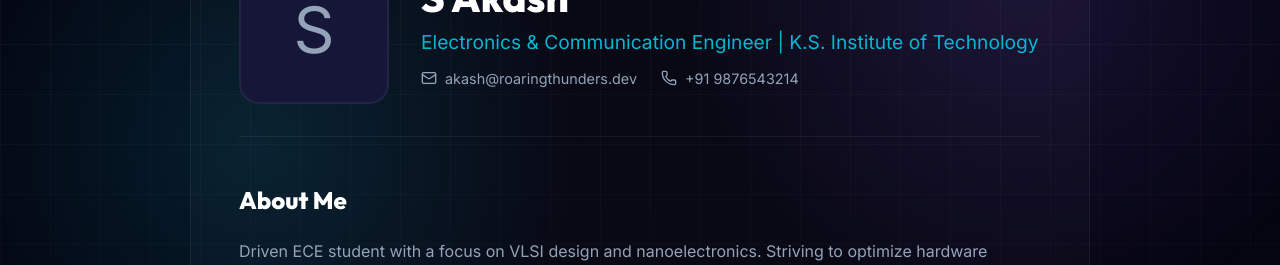
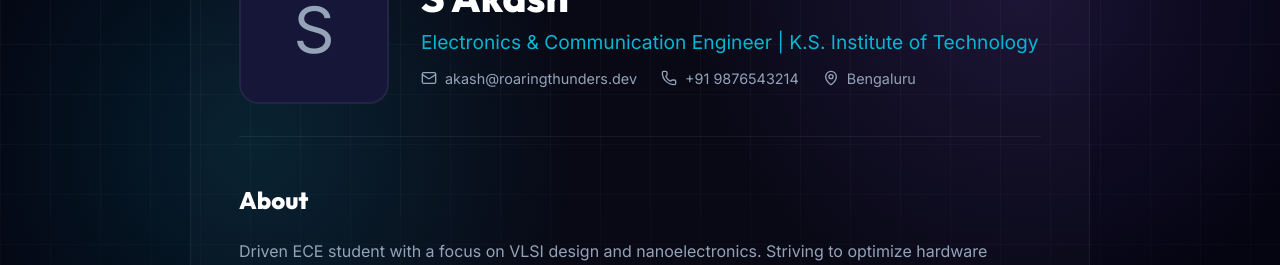
Before and after one commit to shreyasr8thb-svg/roaring-thunders, a React (Vite) app: page /team/akash in a window 1280 px wide. Shown: the part 256-521 px from the top of the page. Built offline with nearby package versions, Linux system fonts and the light colour scheme.

Commit message:
Update Shreyas info, add clickable contact links, support profile photos

```diff
--- a/src/data/team.js
+++ b/src/data/team.js
@@ -4,10 +4,13 @@ export const teamData = [
     name: "Shreyas R Kowshik",
     role: "Electronics & Communication Engineer",
     institute: "K.S. Institute of Technology",
-    email: "shreyas@roaringthunders.dev",
-    phone: "+91 9876543210",
-    about: "Passionate ECE student specializing in embedded systems and IoT. Strong problem-solving skills with a focus on building efficient, interconnected electronic systems.",
-    skills: ["Embedded C", "IoT Architecture", "Arduino/Raspberry Pi", "Python", "Circuit Design", "Signal Processing"],
+    email: "shreyasr8thb@gmail.com",
+    phone: "9972938188",
+    linkedin: "https://linkedin.com/in/shreyas-r-kowshik-894ba3205",
+    location: "Bengaluru",
+    photo: "/shreyas.jpg", // Place the image in the 'public' folder named 'shreyas.jpg'
+    about: "Enthusiastic and motivated fresher with a strong foundation in VLSI and a keen interest in Semiconductor technologies. Seeking to begin my career in the VLSI and semiconductor industry with an innovative organisation.",
+    skills: ["VLSI Design", "Semiconductor Technologies", "Embedded C", "Arduino/Raspberry Pi", "Python", "Circuit Design"],
     education: [
       {
         degree: "B.E. in Electronics and Communication Engineering",
@@ -24,6 +27,9 @@ export const teamData = [
     institute: "K.S. Institute of Technology",
     email: "sujay@roaringthunders.dev",
     phone: "+91 9876543211",
+    linkedin: "https://linkedin.com/in/",
+    location: "Bengaluru",
+    photo: "",
     about: "ECE enthusiast with a keen interest in robotics and automation. Dedicated to bridging the gap between hardware and intelligent software solutions.",
     skills: ["Robotics", "C++", "Microcontrollers", "PCB Design", "Sensors Integration", "MATLAB"],
     education: [
@@ -42,6 +48,9 @@ export const teamData = [
     institute: "K.S. Institute of Technology",
     email: "shreekishor@roaringthunders.dev",
     phone: "+91 9876543212",
+    linkedin: "https://linkedin.com/in/",
+    location: "Bengaluru",
+    photo: "",
     about: "Detail-oriented ECE student focused on digital signal processing and communication networks. Exploring the frontiers of 5G and wireless technologies.",
     skills: ["Digital Signal Processing", "Verilog/VHDL", "Network Protocols", "Python", "Wireless Communication", "MATLAB"],
     education: [
@@ -60,6 +69,9 @@ export const teamData = [
     institute: "K.S. Institute of Technology",
     email: "tarun@roaringthunders.dev",
     phone: "+91 9876543213",
+    linkedin: "https://linkedin.com/in/",
+    location: "Bengaluru",
+    photo: "",
     about: "Creative problem solver bridging electronics and software. Passionate about UI/UX for hardware interfaces and building accessible tech solutions.",
     skills: ["Web Technologies", "React", "Hardware Interfacing", "C/C++", "Microprocessors", "UI/UX Design"],
     education: [
@@ -78,6 +90,9 @@ export const teamData = [
     institute: "K.S. Institute of Technology",
     email: "akash@roaringthunders.dev",
     phone: "+91 9876543214",
+    linkedin: "https://linkedin.com/in/",
+    location: "Bengaluru",
+    photo: "",
     about: "Driven ECE student with a focus on VLSI design and nanoelectronics. Striving to optimize hardware performance and power efficiency.",
     skills: ["VLSI Design", "Cadence Tools", "Digital Electronics", "C++", "Semiconductor Physics", "Testing & Debugging"],
     education: [
--- a/src/pages/Member.jsx
+++ b/src/pages/Member.jsx
@@ -2,7 +2,7 @@ import React, { useEffect, useState } from 'react';
 import { useParams, Link, useNavigate } from 'react-router-dom';
 import { motion } from 'framer-motion';
 import { teamData } from '../data/team';
-import { ArrowLeft, Briefcase, GraduationCap, Mail, Phone, Code } from 'lucide-react';
+import { ArrowLeft, GraduationCap, Mail, Phone, Code, MapPin, Linkedin } from 'lucide-react';
 
 const Member = () => {
   const { id } = useParams();
@@ -32,25 +32,49 @@ const Member = () => {
       </Link>
 
       <div className="cv-header">
-        <div className="cv-avatar">
-          {member.name.charAt(0)}
+        <div className="cv-avatar" style={{ overflow: 'hidden' }}>
+          {member.photo ? (
+            <img
+              src={member.photo}
+              alt={member.name}
+              style={{ width: '100%', height: '100%', objectFit: 'cover' }}
+              onError={(e) => { e.target.style.display = 'none'; e.target.nextSibling.style.display = 'flex'; }}
+            />
+          ) : null}
+          <div style={{ display: member.photo ? 'none' : 'flex', alignItems: 'center', justifyContent: 'center', width: '100%', height: '100%' }}>
+            {member.name.charAt(0)}
+          </div>
         </div>
         <div className="cv-title">
           <h1>{member.name}</h1>
           <p>{member.role} | {member.institute}</p>
           <div className="cv-contact">
-            <div className="cv-contact-item">
-              <Mail size={16} /> {member.email}
-            </div>
-            <div className="cv-contact-item">
-              <Phone size={16} /> {member.phone}
-            </div>
+            {member.email && (
+              <a href={`mailto:${member.email}`} className="cv-contact-item">
+                <Mail size={16} /> {member.email}
+              </a>
+            )}
+            {member.phone && (
+              <a href={`tel:${member.phone}`} className="cv-contact-item">
+                <Phone size={16} /> {member.phone}
+              </a>
+            )}
+            {member.linkedin && member.linkedin !== "https://linkedin.com/in/" && (
+              <a href={member.linkedin} target="_blank" rel="noopener noreferrer" className="cv-contact-item">
+                <Linkedin size={16} /> LinkedIn
+              </a>
+            )}
+            {member.location && (
+              <a href={`https://www.google.com/maps/search/?api=1&query=${encodeURIComponent(member.location)}`} target="_blank" rel="noopener noreferrer" className="cv-contact-item">
+                <MapPin size={16} /> {member.location}
+              </a>
+            )}
           </div>
         </div>
       </div>
 
       <div className="cv-section">
-        <h2>About Me</h2>
+        <h2>About</h2>
         <p style={{ color: 'var(--text-secondary)', lineHeight: 1.6 }}>{member.about}</p>
       </div>
 
@@ -76,8 +100,6 @@ const Member = () => {
         </div>
       </div>
 
-
-
     </motion.div>
   );
 };
--- a/src/pages/Team.jsx
+++ b/src/pages/Team.jsx
@@ -22,8 +22,18 @@ const Team = () => {
             transition={{ duration: 0.5, delay: index * 0.1 }}
           >
             <div className="team-card">
-              <div className="member-avatar">
-                {member.name.charAt(0)}
+              <div className="member-avatar" style={{ overflow: 'hidden' }}>
+                {member.photo ? (
+                  <img
+                    src={member.photo}
+                    alt={member.name}
+                    style={{ width: '100%', height: '100%', objectFit: 'cover' }}
+                    onError={(e) => { e.target.style.display = 'none'; e.target.nextSibling.style.display = 'flex'; }}
+                  />
+                ) : null}
+                <div style={{ display: member.photo ? 'none' : 'flex', alignItems: 'center', justifyContent: 'center', width: '100%', height: '100%' }}>
+                  {member.name.charAt(0)}
+                </div>
               </div>
               <h2 className="member-name">{member.name}</h2>
               <div className="member-role">{member.role}</div>
```
